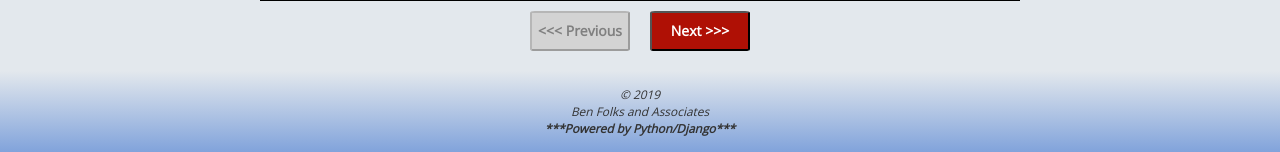
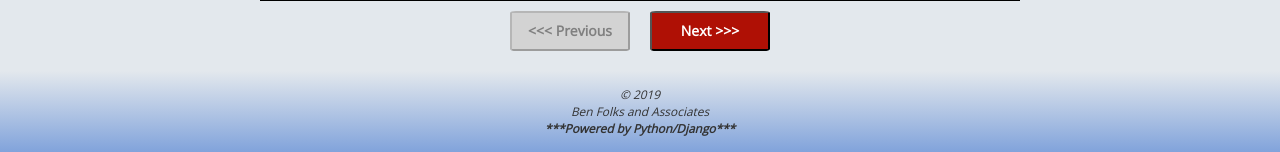
Before and after one commit to bfolks2/MyBioWebsite, a Django app: page / in a window 1280 px wide. Shown: the part 1382-1534 px from the top of the page. Run offline with Django 3.2, Linux system fonts and the light colour scheme; some libraries are stand-ins or nearby versions.

Commit message:
increase page button width

```diff
--- a/mainproj/static/mainproj/css/effects1.css
+++ b/mainproj/static/mainproj/css/effects1.css
@@ -227,7 +227,7 @@ body{
   background-color: #af1005;
   color: white;
   font-weight: bold;
-  width: 10rem;
+  width: 12rem;
   height: 4rem;
   border-radius: 5%;
 }
```
